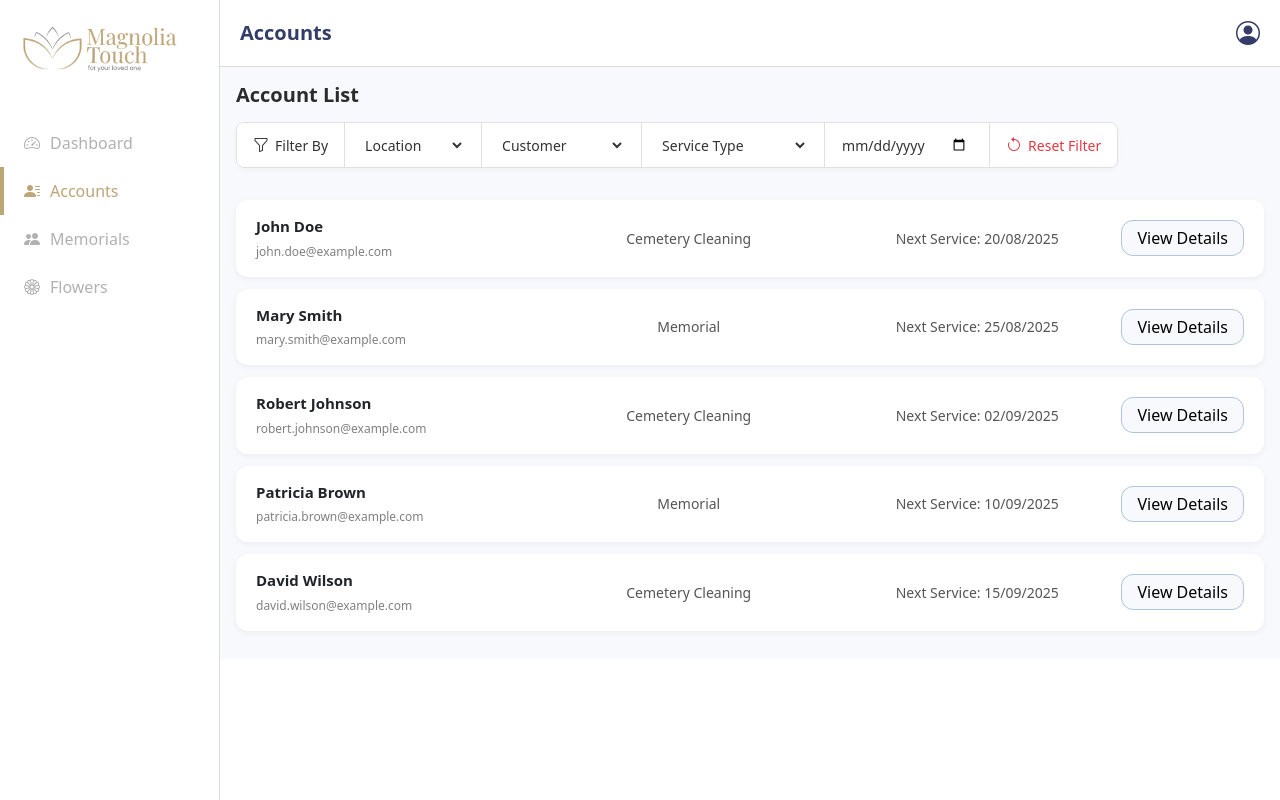
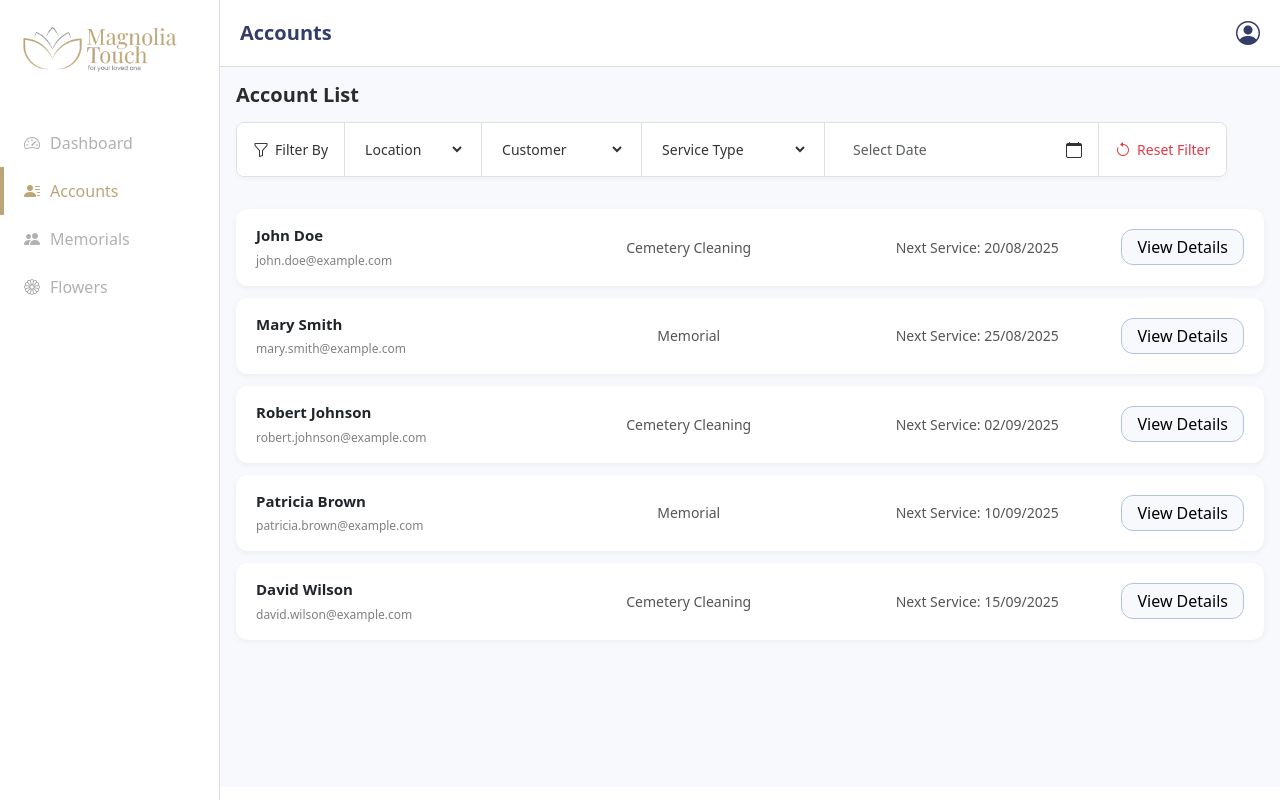
Before and after one commit to Magnolia-Touch/admin, an Angular app: page /accounts in a window 1280 px wide. Built offline with nearby package versions, Linux system fonts and the light colour scheme.

Commit message:
accounts list

```diff
--- a/src/app/components/accounts/accounts.component.css
+++ b/src/app/components/accounts/accounts.component.css
@@ -1,7 +1,8 @@
 .subscription-list {
     padding: 1rem;
     background: #f8f9fc;
-    margin: auto;
+    width: 100%;
+    min-height: 90vh;
 }
 
 .title {
@@ -74,6 +75,22 @@
     font-size: 12px;
 }
 
+.datepicker-input {
+    border: none;
+    background: transparent;
+    outline: none;
+    font-size: 14px;
+    color: #333;
+    padding-right: 5px;
+    cursor: pointer;
+    box-shadow: none;
+}
+
+.datepicker-input:focus {
+    outline: none;
+    box-shadow: none;
+}
+
 .subscription-card {
     display: flex;
     align-items: center;
@@ -128,6 +145,14 @@
 .view-btn button:hover {
     background: #b0c4de;
     color: white;
+}
+
+.no-results {
+    text-align: center;
+    color: #777;
+    padding: 1rem;
+    font-size: 14px;
+    font-style: italic;
 }
 
 @media (max-width: 992px) {
--- a/src/app/components/accounts/accounts.component.html
+++ b/src/app/components/accounts/accounts.component.html
@@ -31,13 +31,19 @@
         </div>
 
         <div class="filter-item">
-            <input type="date" [(ngModel)]="selectedDate" />
+            <input class="form-control datepicker-input" placeholder="Select Date" name="selectedDate" ngbDatepicker
+                #d="ngbDatepicker" readonly (click)="d.toggle()" [(ngModel)]="selectedDate" />
+            <i class="bi bi-calendar" (click)="d.toggle()"></i>
         </div>
 
         <div class="filter-item reset" (click)="resetFilters()">
             <i class="bi bi-arrow-counterclockwise"></i>
             <span>Reset Filter</span>
         </div>
+    </div>
+
+    <div *ngIf="filteredCustomers().length === 0" class="no-results">
+        No accounts match your filters.
     </div>
 
     <div class="subscription-card" *ngFor="let customer of filteredCustomers()">
--- a/src/app/components/accounts/accounts.component.ts
+++ b/src/app/components/accounts/accounts.component.ts
@@ -1,10 +1,11 @@
 import { CommonModule } from '@angular/common';
 import { Component } from '@angular/core';
 import { FormsModule } from '@angular/forms';
+import { NgbDatepickerModule, NgbDateStruct } from '@ng-bootstrap/ng-bootstrap';
 
 @Component({
   selector: 'app-accounts',
-  imports: [CommonModule, FormsModule],
+  imports: [CommonModule, FormsModule, NgbDatepickerModule],
   templateUrl: './accounts.component.html',
   styleUrl: './accounts.component.css'
 })
@@ -15,7 +16,7 @@ export class AccountsComponent {
   selectedLocation = '';
   selectedCustomer = '';
   selectedServiceType = '';
-  selectedDate: string | null = null;
+  selectedDate: NgbDateStruct | null = null;
 
   customers = [
     {
@@ -60,7 +61,7 @@ export class AccountsComponent {
     }
   ];
 
-    selectLocation(location: string) {
+  selectLocation(location: string) {
     this.selectedLocation = location;
   }
 
@@ -73,12 +74,22 @@ export class AccountsComponent {
   }
 
   filteredCustomers() {
-    return this.customers.filter(c =>
-      (!this.selectedLocation || c.location === this.selectedLocation) &&
-      (!this.selectedCustomer || c.name === this.selectedCustomer) &&
-      (!this.selectedServiceType || c.service === this.selectedServiceType) &&
-      (!this.selectedDate || c.nextServiceDate === this.selectedDate)
-    );
+    return this.customers.filter(c => {
+      const matchesLocation = !this.selectedLocation || c.location === this.selectedLocation;
+      const matchesCustomer = !this.selectedCustomer || c.name === this.selectedCustomer;
+      const matchesServiceType = !this.selectedServiceType || c.service === this.selectedServiceType;
+
+      let matchesDate = true;
+      if (this.selectedDate) {
+        const serviceDate = new Date(c.nextServiceDate);
+        matchesDate =
+          serviceDate.getFullYear() === this.selectedDate.year &&
+          serviceDate.getMonth() + 1 === this.selectedDate.month &&
+          serviceDate.getDate() === this.selectedDate.day;
+      }
+
+      return matchesLocation && matchesCustomer && matchesServiceType && matchesDate;
+    });
   }
 
   resetFilters() {
```
